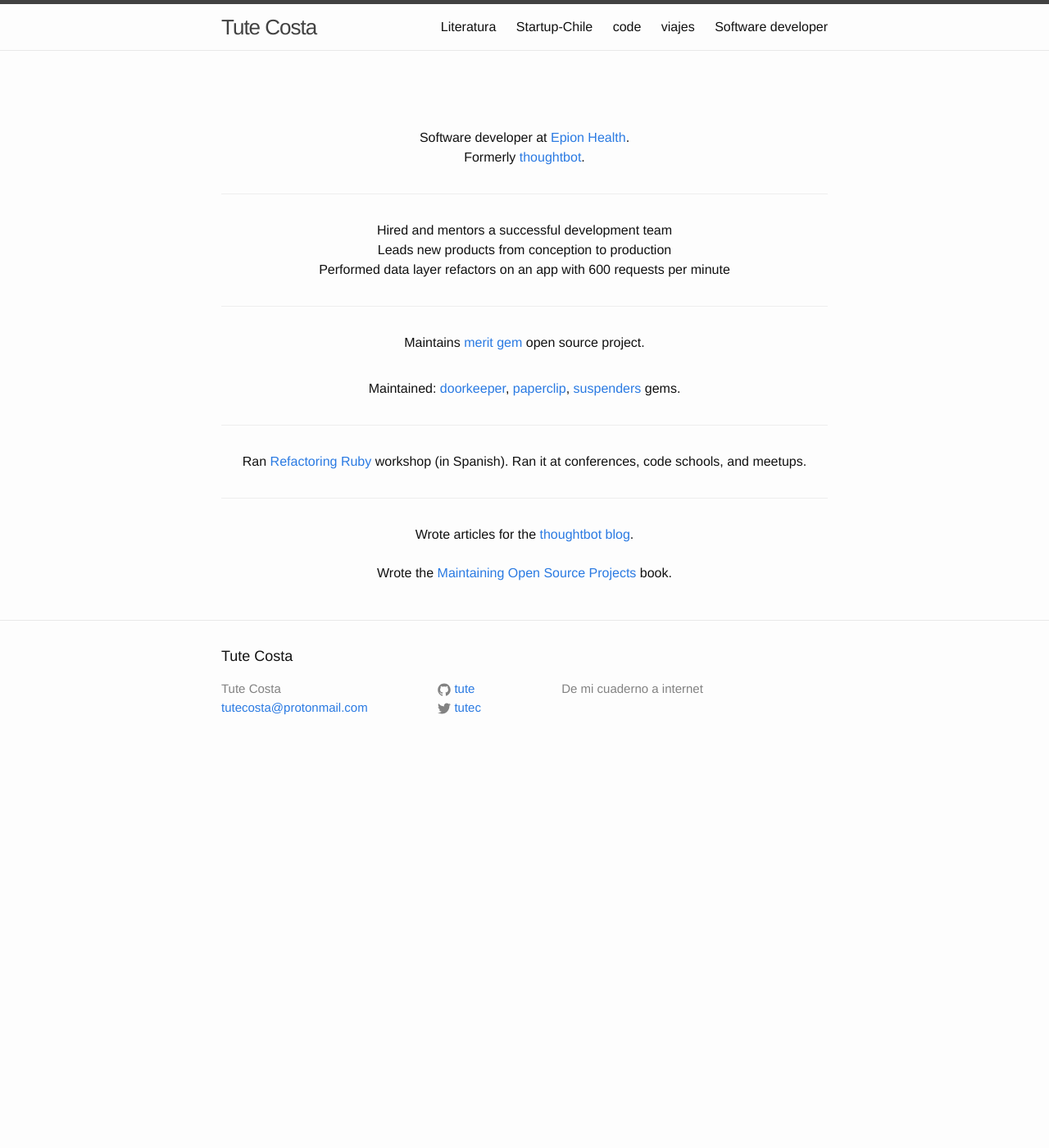
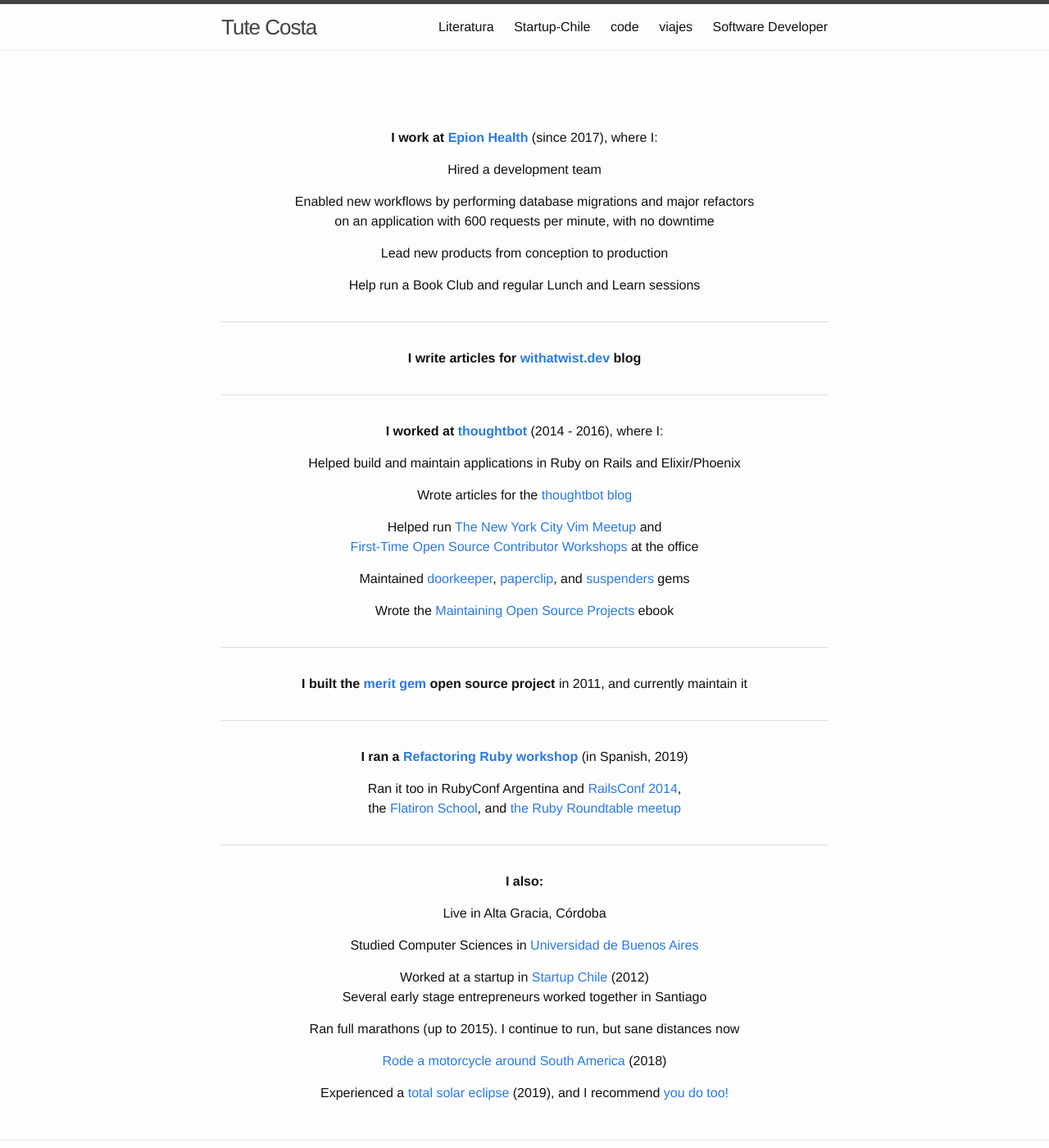
Before and after one commit to tute/tute.github.io, a Jekyll site: the page built from software-developer.md, in a window 1280 px wide and 1400 px high. Shown: the whole window at 82% size. Built offline with Jekyll 4.4.1, drawn with Linux system fonts in a browser that asks for light colours.

Commit message:
Update my presentation page

```diff
--- a/software-developer.md
+++ b/software-developer.md
@@ -1,46 +1,108 @@
 ---
 layout: default
-title: Software developer
+title: Software Developer
 permalink: /software-developer/
 ---
 
 <p style="text-align: center; padding-top: 4em">
-  Software developer at <a href="https://www.epionhealth.com/">Epion Health</a>.
-  <br>
-  Formerly <a href="https://www.thoughtbot.com/">thoughtbot</a>.
+  <strong>I work at <a href="https://www.epionhealth.com/">Epion Health</a></strong> (since 2017), where I:
 </p>
-
-<p style="text-align: center; padding-top: 2em; margin-top: 2em; border-top: 1px solid #eee">
-  Hired and mentors a successful development team<br>
-  Leads new products from conception to production<br>
-  Performed data layer refactors on an app with 600 requests per minute
+<p style="text-align: center">
+  Hired a development team
 </p>
-
-<p style="text-align: center; padding-top: 2em; margin-top: 2em; border-top: 1px solid #eee">
-  Maintains <a href="https://github.com/merit-gem/merit">merit gem</a> open
-  source project.
+<p style="text-align: center">
+  Enabled new workflows by performing database migrations and major refactors<br>
+  on an application with 600 requests per minute, with no downtime
 </p>
-
-<p style="text-align: center; margin-top: 2em">
-  Maintained:
-  <a href="https://github.com/doorkeeper-gem/doorkeeper">doorkeeper</a>,
-  <a href="https://github.com/thoughtbot/paperclip">paperclip</a>,
-  <a href="https://github.com/thoughtbot/suspenders">suspenders</a> gems.
+<p style="text-align: center">
+  Lead new products from conception to production
+</p>
+<p style="text-align: center">
+  Help run a Book Club and regular Lunch and Learn sessions
 </p>
 
 
-<p style="text-align: center; padding-top: 2em; margin-top: 2em; border-top: 1px solid #eee">
-  Ran <a href="https://www.youtube.com/watch?v=gOiuiiNERXw">Refactoring Ruby</a>
-  workshop (in Spanish). Ran it at conferences, code schools, and meetups.
+<p style="text-align: center; padding-top: 2em; margin-top: 2em; border-top: 1px solid #ddd">
+  <strong>I write articles for
+  <a href="https://withatwist.dev/">withatwist.dev</a> blog</strong>
 </p>
 
 
-<p style="text-align: center; padding-top: 2em; margin-top: 2em; border-top: 1px solid #eee">
+<p style="text-align: center; padding-top: 2em; margin-top: 2em; border-top: 1px solid #ddd">
+  <strong>I worked at <a href="https://thoughtbot.com/new-york-city">thoughtbot</a></strong> (2014 - 2016), where I:
+</p>
+
+<p style="text-align: center">
+  Helped build and maintain applications in Ruby on Rails and Elixir/Phoenix
+</p>
+
+<p style="text-align: center">
   Wrote articles for the
-  <a href="https://robots.thoughtbot.com/authors/tute-costa">thoughtbot blog</a>.
+  <a href="https://thoughtbot.com/blog/authors/tute-costa">thoughtbot blog</a>
 </p>
-<p style="text-align: center; padding-top: .5em">
+
+<p style="text-align: center">
+  Helped run <a href="https://www.meetup.com/The-New-York-Vim-Meetup/">The New York City Vim Meetup</a> and<br>
+  <a href="https://www.meetup.com/hackerhours/events/232525765/">First-Time Open Source Contributor Workshops</a> at the office
+</p>
+
+<p style="text-align: center">
+  Maintained
+  <a href="https://github.com/doorkeeper-gem/doorkeeper">doorkeeper</a>,
+  <a href="https://github.com/thoughtbot/paperclip">paperclip</a>, and
+  <a href="https://github.com/thoughtbot/suspenders">suspenders</a> gems
+</p>
+
+<p style="text-align: center">
   Wrote the
   <a href="http://maintaining-open-source.com/">Maintaining Open Source Projects</a>
-  book.
+  ebook
 </p>
+
+
+<p style="text-align: center; padding-top: 2em; margin-top: 2em; border-top: 1px solid #ddd">
+  <strong>I built the <a href="https://github.com/merit-gem/merit">merit gem</a> open
+  source project</strong> in 2011, and currently maintain it
+</p>
+
+
+<p style="text-align: center; padding-top: 2em; margin-top: 2em; border-top: 1px solid #ddd">
+  <strong>I ran a <a href="https://www.youtube.com/watch?v=gOiuiiNERXw">Refactoring Ruby workshop</a></strong> (in Spanish, 2019)
+</p>
+
+<p style="text-align: center">
+  Ran it too in RubyConf Argentina and <a href="https://www.youtube.com/watch?v=ozWzehOEeuI">RailsConf 2014</a>,<br>
+  the <a href="https://www.flatironschool.com/campuses/nyc">Flatiron School</a>,
+  and <a href="https://www.youtube.com/watch?v=VZha9Rh9dIc">the Ruby Roundtable meetup</a>
+</p>
+
+<p style="text-align: center; padding-top: 2em; margin-top: 2em; border-top: 1px solid #ddd">
+  <strong>I also:</strong>
+</p>
+
+<p style="text-align: center">
+  Live in Alta Gracia, Córdoba
+</p>
+
+<p style="text-align: center">
+  Studied Computer Sciences in <a href="https://www.dc.uba.ar/">Universidad de Buenos Aires</a>
+</p>
+
+<p style="text-align: center">
+  Worked at a startup in <a href="https://www.startupchile.org/">Startup Chile</a> (2012)<br>
+  Several early stage entrepreneurs worked together in Santiago
+</p>
+
+<p style="text-align: center">
+  Ran full marathons (up to 2015).
+  I continue to run, but sane distances now
+</p>
+
+<p style="text-align: center">
+  <a href="https://www.instagram.com/holaamericas/">Rode a motorcycle around South America</a> (2018)
+</p>
+
+<p style="text-align: center">
+  Experienced a <a href="https://www.youtube.com/watch?v=gKAh3oUwNto">total solar eclipse</a> (2019),
+  and I recommend <a href="https://www.timeanddate.com/eclipse/list.html">you do too!</a>
+</p>
```
